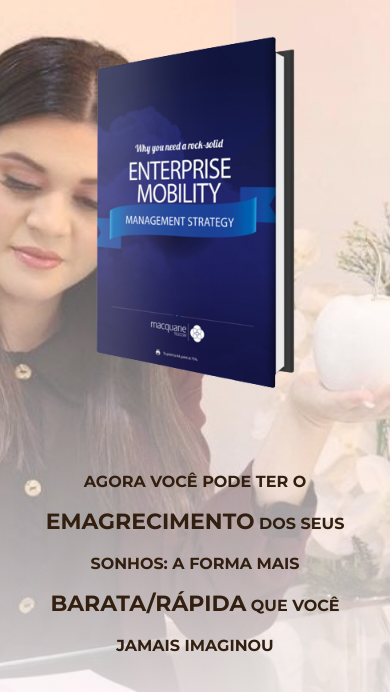
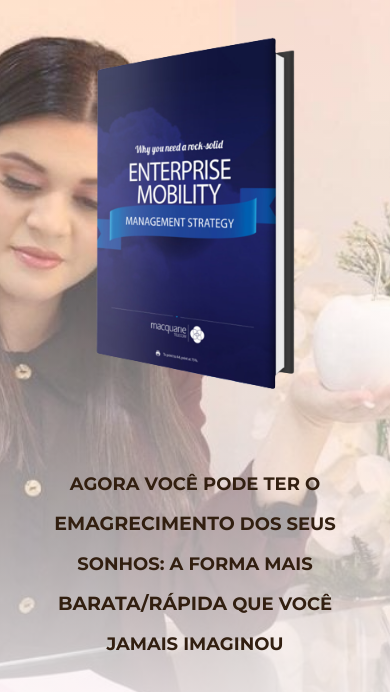
Before and after one commit to devjoedson91/nutricionista-landing-page, a plain HTML site: page index.html in a window 390 px wide. Shown: the part 152-844 px from the top of the page. Drawn offline with nearby package versions, Linux system fonts and the light colour scheme.

Commit message:
update styles.css

```diff
--- a/styles.css
+++ b/styles.css
@@ -224,7 +224,11 @@ a {
     }
 
     .disclaimer p {
-        font-size: 1em;
+        font-size: 18px;
+    }
+
+    .disclaimer span {
+        font-size: 19px;
     }
 
     #logo {
```
